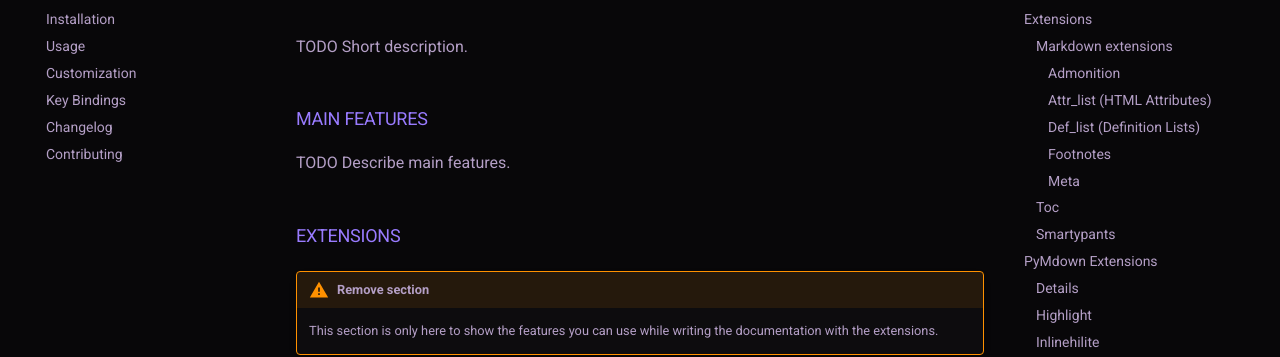
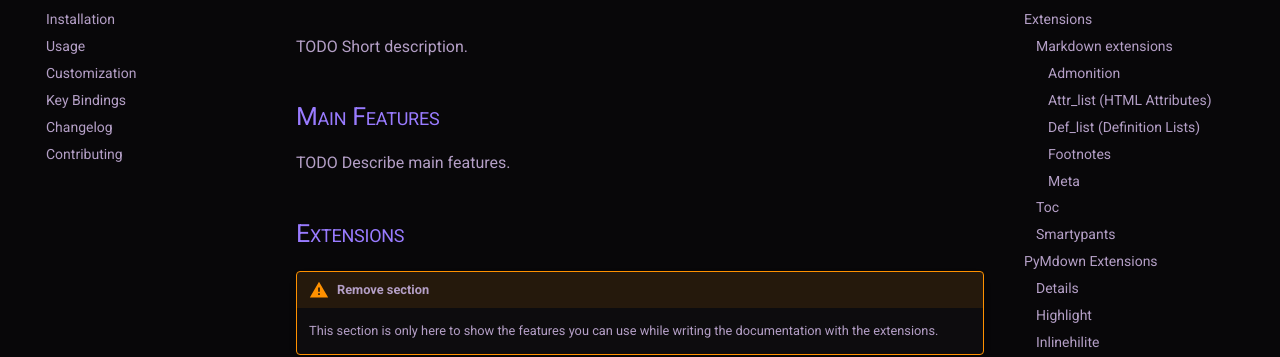
Before and after one commit to hubisan/emacs-template-package, an MkDocs documentation site: the page built from docs/index.md, in a window 1280 px wide. Shown: the part 146-503 px from the top of the page. Built offline with MkDocs 1.6.1 and Material for MkDocs 9.7.7, drawn with Linux system fonts in a browser that asks for light colours; comment, search, counter and statistics services are not loaded.

Commit message:
using small-caps and not all-small-caps

```diff
--- a/docs/css/extra.css
+++ b/docs/css/extra.css
@@ -69,7 +69,7 @@
 
 .md-typeset h2 {
   /* text-transform: uppercase; */
-  font-variant: all-small-caps;
+  font-variant: small-caps;
 }
 
 .md-typeset h4 {
```
